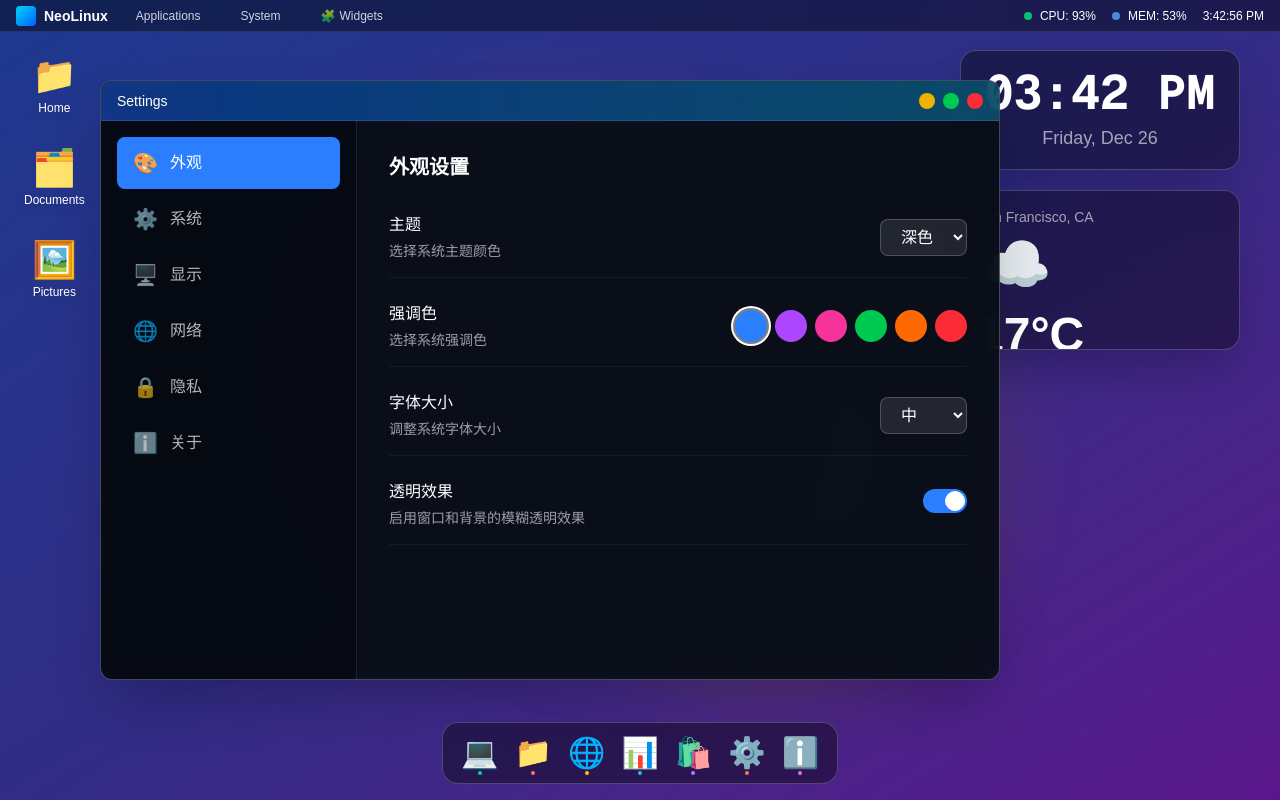
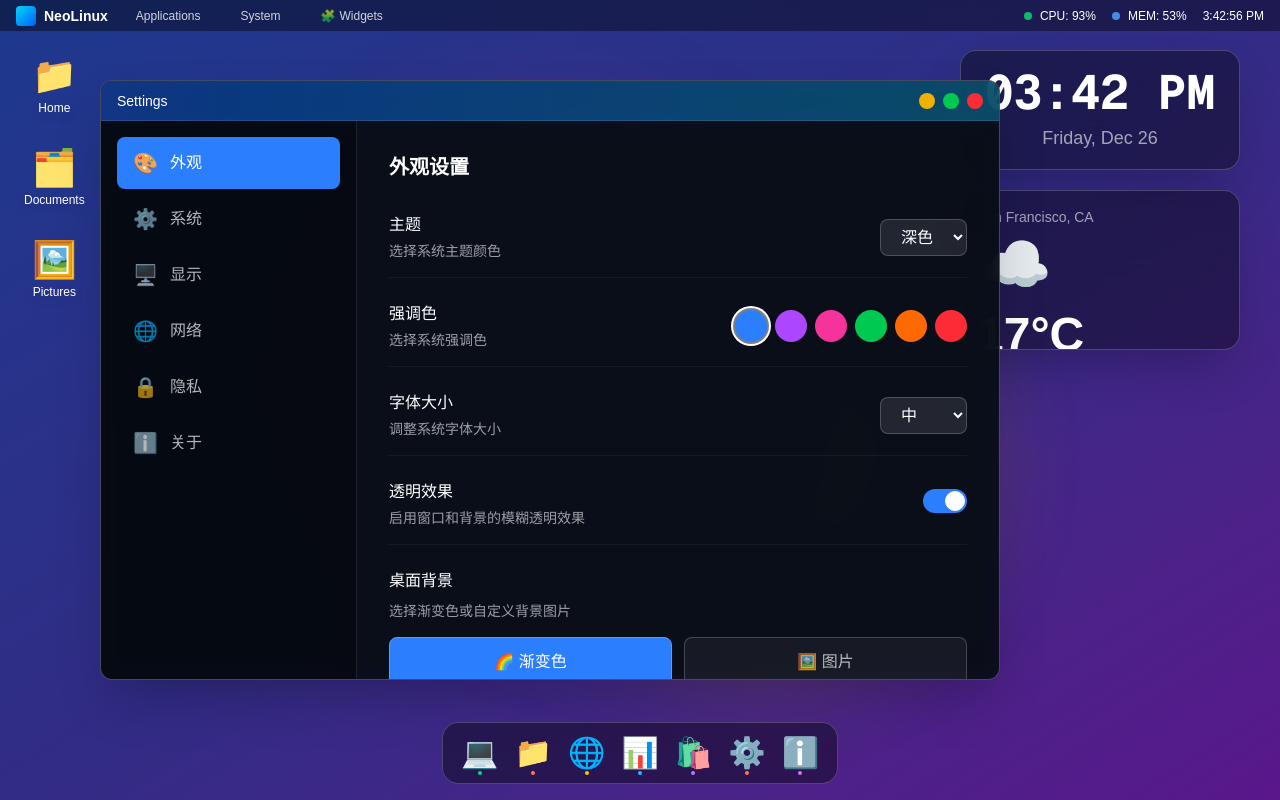
Before and after one commit to mzhren/NeoLinuxUI, a Next.js app: page / in a window 1280 px wide. Both pictures are taken after a click on the button "⚙️". Built offline with nearby package versions, Linux system fonts and the light colour scheme.

Commit message:
add desktop image

```diff
--- a/app/components/apps/SettingsApp.tsx
+++ b/app/components/apps/SettingsApp.tsx
@@ -18,6 +18,10 @@ export default function SettingsApp({ windowId }: SettingsAppProps) {
     setFontSize,
     transparencyEnabled,
     setTransparencyEnabled,
+    backgroundType,
+    setBackgroundType,
+    backgroundImage,
+    setBackgroundImage,
     scaling,
     setScaling,
     nightMode,
@@ -128,6 +132,98 @@ export default function SettingsApp({ windowId }: SettingsAppProps) {
                 <div className="w-11 h-6 bg-white/20 peer-focus:outline-none peer-focus:ring-4 peer-focus:ring-blue-500/50 rounded-full peer peer-checked:after:translate-x-full rtl:peer-checked:after:-translate-x-full peer-checked:after:border-white after:content-[''] after:absolute after:top-[2px] after:start-[2px] after:bg-white after:border-gray-300 after:border after:rounded-full after:h-5 after:w-5 after:transition-all peer-checked:bg-blue-500"></div>
               </label>
             )}
+
+            <div className="py-4 border-b border-white/5">
+              <div className="font-medium text-white mb-2">桌面背景</div>
+              <div className="text-sm text-white/60 mb-4">选择渐变色或自定义背景图片</div>
+
+              <div className="flex gap-3 mb-4">
+                <button
+                  onClick={() => setBackgroundType('gradient')}
+                  className={`flex-1 px-4 py-3 rounded-lg border transition-all ${
+                    backgroundType === 'gradient'
+                      ? 'bg-blue-500 border-blue-400 text-white'
+                      : 'bg-white/5 border-white/20 text-white/70 hover:bg-white/10'
+                  }`}
+                >
+                  🌈 渐变色
+                </button>
+                <button
+                  onClick={() => setBackgroundType('image')}
+                  className={`flex-1 px-4 py-3 rounded-lg border transition-all ${
+                    backgroundType === 'image'
+                      ? 'bg-blue-500 border-blue-400 text-white'
+                      : 'bg-white/5 border-white/20 text-white/70 hover:bg-white/10'
+                  }`}
+                >
+                  🖼️ 图片
+                </button>
+              </div>
+
+              {backgroundType === 'image' && (
+                <div className="space-y-4">
+                  <div>
+                    <label className="text-white/80 text-sm mb-2 block">预设壁纸</label>
+                    <div className="grid grid-cols-3 gap-2">
+                      {[
+                        { url: 'https://images.unsplash.com/photo-1579546929518-9e396f3cc809?w=1920&q=80', label: '山脉' },
+                        { url: 'https://images.unsplash.com/photo-1519681393784-d120267933ba?w=1920&q=80', label: '山峰' },
+                        { url: 'https://images.unsplash.com/photo-1506905925346-21bda4d32df4?w=1920&q=80', label: '北极光' },
+                        { url: 'https://images.unsplash.com/photo-1557683316-973673baf926?w=1920&q=80', label: '渐变' },
+                        { url: 'https://images.unsplash.com/photo-1534796636912-3b95b3ab5986?w=1920&q=80', label: '海洋' },
+                        { url: 'https://images.unsplash.com/photo-1451187580459-43490279c0fa?w=1920&q=80', label: '星空' },
+                        { url: 'https://images.unsplash.com/photo-1470071459604-3b5ec3a7fe05?w=1920&q=80', label: '自然' },
+                        { url: 'https://images.unsplash.com/photo-1472214103451-9374bd1c798e?w=1920&q=80', label: '日落' },
+                        { url: 'https://images.unsplash.com/photo-1441974231531-c6227db76b6e?w=1920&q=80', label: '森林' },
+                        { url: 'https://images.unsplash.com/photo-1518837695005-2083093ee35b?w=1920&q=80', label: '海滩' },
+                        { url: 'https://images.unsplash.com/photo-1464822759023-fed622ff2c3b?w=1920&q=80', label: '雪山' },
+                        { url: 'https://images.unsplash.com/photo-1475924156734-496f6cac6ec1?w=1920&q=80', label: '湖泊' },
+                      ].map((preset) => (
+                        <button
+                          key={preset.url}
+                          onClick={() => setBackgroundImage(preset.url)}
+                          className={`relative h-16 rounded-lg overflow-hidden border-2 transition-all ${
+                            backgroundImage === preset.url
+                              ? 'border-blue-500 ring-2 ring-blue-500/50'
+                              : 'border-white/20 hover:border-white/40'
+                          }`}
+                        >
+                          <img
+                            src={preset.url}
+                            alt={preset.label}
+                            className="w-full h-full object-cover"
+                          />
+                          <div className="absolute inset-0 bg-black/30 flex items-center justify-center">
+                            <span className="text-white text-xs font-medium">{preset.label}</span>
+                          </div>
+                        </button>
+                      ))}
+                    </div>
+                  </div>
+
+                  <div>
+                    <label className="text-white/80 text-sm mb-2 block">自定义URL</label>
+                    <div className="flex gap-2">
+                      <input
+                        type="text"
+                        value={backgroundImage}
+                        onChange={(e) => setBackgroundImage(e.target.value)}
+                        placeholder="输入图片URL"
+                        className="flex-1 px-4 py-2 bg-white/10 border border-white/20 rounded-lg text-white placeholder-white/40 focus:outline-none focus:ring-2 focus:ring-blue-500"
+                      />
+                      {backgroundImage && (
+                        <button
+                          onClick={() => setBackgroundImage('')}
+                          className="px-4 py-2 bg-red-500/20 hover:bg-red-500/30 text-red-400 border border-red-500/30 rounded-lg transition-colors"
+                        >
+                          清除
+                        </button>
+                      )}
+                    </div>
+                  </div>
+                </div>
+              )}
+            </div>
           </div>
         );
 
--- a/app/contexts/ThemeContext.tsx
+++ b/app/contexts/ThemeContext.tsx
@@ -5,6 +5,7 @@ import { createContext, useContext, useState, useEffect, ReactNode } from 'react
 export type Theme = 'dark' | 'light' | 'auto';
 export type AccentColor = 'blue' | 'purple' | 'pink' | 'green' | 'orange' | 'red';
 export type FontSize = 'small' | 'medium' | 'large' | 'xlarge';
+export type BackgroundType = 'gradient' | 'image';
 
 interface ThemeContextType {
   // Appearance
@@ -16,6 +17,10 @@ interface ThemeContextType {
   setFontSize: (size: FontSize) => void;
   transparencyEnabled: boolean;
   setTransparencyEnabled: (enabled: boolean) => void;
+  backgroundType: BackgroundType;
+  setBackgroundType: (type: BackgroundType) => void;
+  backgroundImage: string;
+  setBackgroundImage: (url: string) => void;
 
   // Display
   scaling: number;
@@ -44,6 +49,8 @@ export function ThemeProvider({ children }: { children: ReactNode }) {
   const [accentColor, setAccentColor] = useState<AccentColor>('blue');
   const [fontSize, setFontSize] = useState<FontSize>('medium');
   const [transparencyEnabled, setTransparencyEnabled] = useState(true);
+  const [backgroundType, setBackgroundType] = useState<BackgroundType>('gradient');
+  const [backgroundImage, setBackgroundImage] = useState('');
   const [scaling, setScaling] = useState(100);
   const [nightMode, setNightMode] = useState(false);
   const [autoUpdate, setAutoUpdate] = useState(true);
@@ -61,6 +68,8 @@ export function ThemeProvider({ children }: { children: ReactNode }) {
           if (settings.accentColor) setAccentColor(settings.accentColor);
           if (settings.fontSize) setFontSize(settings.fontSize);
           if (settings.transparencyEnabled !== undefined) setTransparencyEnabled(settings.transparencyEnabled);
+          if (settings.backgroundType) setBackgroundType(settings.backgroundType);
+          if (settings.backgroundImage) setBackgroundImage(settings.backgroundImage);
           if (settings.scaling) setScaling(settings.scaling);
           if (settings.nightMode !== undefined) setNightMode(settings.nightMode);
           if (settings.autoUpdate !== undefined) setAutoUpdate(settings.autoUpdate);
@@ -81,6 +90,8 @@ export function ThemeProvider({ children }: { children: ReactNode }) {
         accentColor,
         fontSize,
         transparencyEnabled,
+        backgroundType,
+        backgroundImage,
         scaling,
         nightMode,
         autoUpdate,
@@ -89,7 +100,7 @@ export function ThemeProvider({ children }: { children: ReactNode }) {
       };
       localStorage.setItem('neolinux-settings', JSON.stringify(settings));
     }
-  }, [theme, accentColor, fontSize, transparencyEnabled, scaling, nightMode, autoUpdate, notifications, soundEnabled]);
+  }, [theme, accentColor, fontSize, transparencyEnabled, backgroundType, backgroundImage, scaling, nightMode, autoUpdate, notifications, soundEnabled]);
 
   const getAccentColorClass = () => {
     const colorMap: Record<AccentColor, string> = {
@@ -128,6 +139,10 @@ export function ThemeProvider({ children }: { children: ReactNode }) {
         setFontSize,
         transparencyEnabled,
         setTransparencyEnabled,
+        backgroundType,
+        setBackgroundType,
+        backgroundImage,
+        setBackgroundImage,
         scaling,
         setScaling,
         nightMode,
--- a/app/page.tsx
+++ b/app/page.tsx
@@ -51,6 +51,8 @@ function LinuxDesktop() {
     getFontSizeClass,
     getBackdropBlurClass,
     transparencyEnabled,
+    backgroundType,
+    backgroundImage,
     scaling,
     nightMode
   } = useTheme();
@@ -164,21 +166,34 @@ function LinuxDesktop() {
 
   return (
     <div
-      className={`relative h-full w-full bg-gradient-to-br ${getBackgroundGradient()} overflow-hidden ${getFontSizeClass()} theme-${theme} accent-${accentColor} transition-all duration-300`}
+      className={`relative h-full w-full ${backgroundType === 'gradient' ? `bg-gradient-to-br ${getBackgroundGradient()}` : ''} overflow-hidden ${getFontSizeClass()} theme-${theme} accent-${accentColor} transition-all duration-300`}
       style={{
         transform: `scale(${scaling / 100})`,
         transformOrigin: 'top left',
         width: `${10000 / scaling}%`,
         height: `${10000 / scaling}%`,
         filter: nightMode ? 'sepia(0.2) saturate(0.8)' : 'none',
+        ...(backgroundType === 'image' && backgroundImage ? {
+          backgroundImage: `url(${backgroundImage})`,
+          backgroundSize: 'cover',
+          backgroundPosition: 'center',
+          backgroundRepeat: 'no-repeat',
+        } : {}),
       }}
     >
-      {/* Animated Background */}
-      <div className="absolute inset-0 opacity-30">
-        <div className="absolute top-1/4 left-1/4 w-96 h-96 bg-pink-500 rounded-full mix-blend-multiply filter blur-3xl animate-blob"></div>
-        <div className="absolute top-1/3 right-1/4 w-96 h-96 bg-yellow-500 rounded-full mix-blend-multiply filter blur-3xl animate-blob animation-delay-2000"></div>
-        <div className="absolute bottom-1/4 left-1/3 w-96 h-96 bg-blue-500 rounded-full mix-blend-multiply filter blur-3xl animate-blob animation-delay-4000"></div>
-      </div>
+      {/* Background Overlay for Image Mode */}
+      {backgroundType === 'image' && backgroundImage && (
+        <div className="absolute inset-0 bg-black/30"></div>
+      )}
+
+      {/* Animated Background - Only show in gradient mode */}
+      {backgroundType === 'gradient' && (
+        <div className="absolute inset-0 opacity-30">
+          <div className="absolute top-1/4 left-1/4 w-96 h-96 bg-pink-500 rounded-full mix-blend-multiply filter blur-3xl animate-blob"></div>
+          <div className="absolute top-1/3 right-1/4 w-96 h-96 bg-yellow-500 rounded-full mix-blend-multiply filter blur-3xl animate-blob animation-delay-2000"></div>
+          <div className="absolute bottom-1/4 left-1/3 w-96 h-96 bg-blue-500 rounded-full mix-blend-multiply filter blur-3xl animate-blob animation-delay-4000"></div>
+        </div>
+      )}
 
       {/* Top Bar */}
       <div className={`absolute top-0 left-0 right-0 h-8 bg-black/40 ${getBackdropBlurClass()} border-b border-white/10 flex items-center px-4 z-[9999] transition-all duration-300`}>
```
